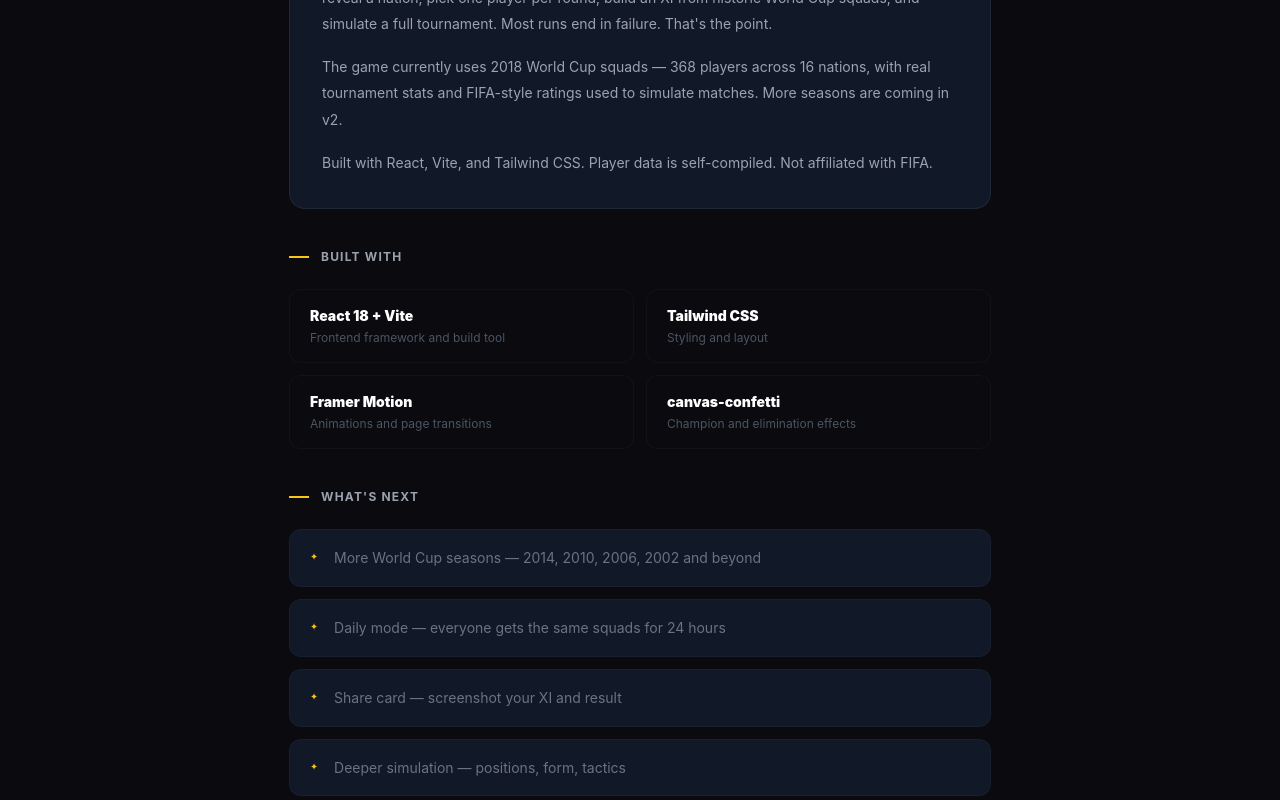
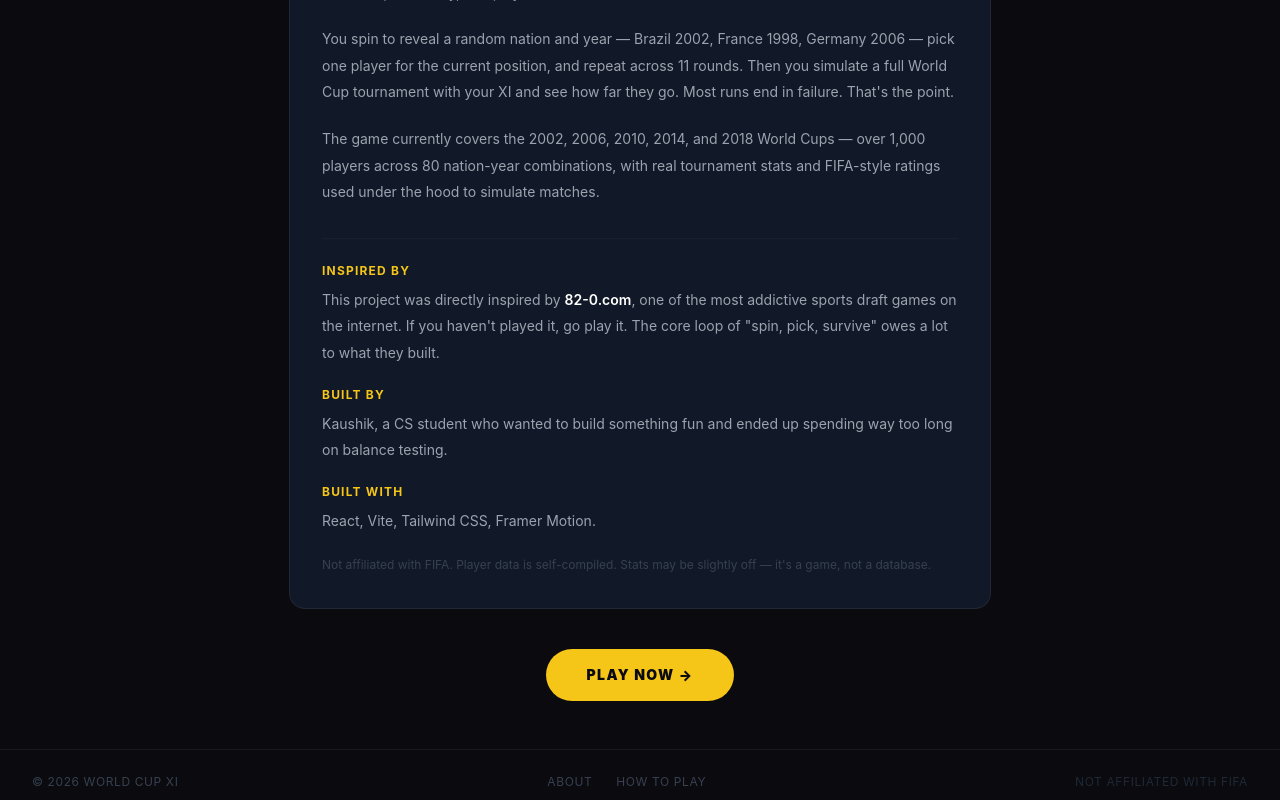
Before and after one commit to Yachamkaushik/world-cup-xi, a React (Vite) app: page /about in a window 1280 px wide. Shown: the part 380-1180 px from the top of the page. Built offline with nearby package versions, Linux system fonts and the light colour scheme.

Commit message:
added small styling and stuff

```diff
--- a/src/components/Footer.jsx
+++ b/src/components/Footer.jsx
@@ -1,4 +1,7 @@
+import { useNavigate } from 'react-router-dom'
+
 export default function Footer() {
+    const navigate = useNavigate()
     return (
         <footer className="w-full px-8 py-6 flex justify-between items-center text-xs tracking-wider"
                 style={{borderTop: '1px solid #ffffff10', color: '#374151'}}>
--- a/src/components/Navbar.jsx
+++ b/src/components/Navbar.jsx
@@ -1,10 +1,10 @@
 import { useNavigate } from 'react-router-dom'
-import { useNavigation } from "react-router-dom";
 
 export default function Navbar() {
     const navigate = useNavigate()
     return(
-        <nav className="flex justify-between items-center px-8 py-4 sticky top-0 z-50" style={{
+        <>
+        <nav className="flex justify-between items-center px-8 py-4 fixed top-0 left-0 right-0 z-50" style={{
             backgroundColor: '#0a0a0fcc',
             borderBottom: '1px solid #ffffff10',
             backdropFilter: 'blur(10px)'
@@ -23,5 +23,7 @@ export default function Navbar() {
                 </span>
             </div>
         </nav>
+        <div style={{height: '64px'}} />
+        </>
     )
 }
--- a/src/pages/About.jsx
+++ b/src/pages/About.jsx
@@ -24,58 +24,38 @@ export default function About() {
 
                 {/* about text */}
                 <div className="w-full mb-10 rounded-2xl p-8" style={{backgroundColor: '#111827', border: '1px solid #ffffff10'}}>
-                    <p className="text-sm mb-4" style={{color: '#9ca3af', lineHeight: 1.9}}>
-                        World Cup XI is a browser-based football draft game built for fun. The idea is simple — spin to reveal a nation, pick one player per round, build an XI from historic World Cup squads, and simulate a full tournament. Most runs end in failure. That's the point.
+                    <p className="text-sm mb-5" style={{color: '#9ca3af', lineHeight: 1.9}}>
+                        World Cup XI started as a simple question: what if you could build your dream squad from any World Cup in history, one player at a time?
                     </p>
-                    <p className="text-sm mb-4" style={{color: '#9ca3af', lineHeight: 1.9}}>
-                        The game currently uses 2018 World Cup squads — 368 players across 16 nations, with real tournament stats and FIFA-style ratings used to simulate matches. More seasons are coming in v2.
+                    <p className="text-sm mb-5" style={{color: '#9ca3af', lineHeight: 1.9}}>
+                        You spin to reveal a random nation and year — Brazil 2002, France 1998, Germany 2006 — pick one player for the current position, and repeat across 11 rounds. Then you simulate a full World Cup tournament with your XI and see how far they go. Most runs end in failure. That's the point.
                     </p>
-                    <p className="text-sm" style={{color: '#9ca3af', lineHeight: 1.9}}>
-                        Built with React, Vite, and Tailwind CSS. Player data is self-compiled. Not affiliated with FIFA.
+                    <p className="text-sm mb-8" style={{color: '#9ca3af', lineHeight: 1.9}}>
+                        The game currently covers the 2002, 2006, 2010, 2014, and 2018 World Cups — over 1,000 players across 80 nation-year combinations, with real tournament stats and FIFA-style ratings used under the hood to simulate matches.
                     </p>
-                </div>
 
-                {/* stack */}
-                <div className="w-full mb-10">
-                    <div className="flex items-center gap-3 mb-6">
-                        <div style={{height: '2px', width: '20px', backgroundColor: '#F5C518'}} />
-                        <p className="text-xs tracking-widest font-bold" style={{color: '#9ca3af'}}>BUILT WITH</p>
-                    </div>
-                    <div className="grid grid-cols-2 gap-3">
-                        {[
-                            { name: 'React 18 + Vite', desc: 'Frontend framework and build tool' },
-                            { name: 'Tailwind CSS', desc: 'Styling and layout' },
-                            { name: 'Framer Motion', desc: 'Animations and page transitions' },
-                            { name: 'canvas-confetti', desc: 'Champion and elimination effects' },
-                        ].map(({ name, desc }) => (
-                            <div key={name} className="px-5 py-4 rounded-xl" style={{backgroundColor: '#0a0a0f', border: '1px solid #ffffff08'}}>
-                                <p className="font-black text-sm text-white mb-1">{name}</p>
-                                <p className="text-xs" style={{color: '#4b5563'}}>{desc}</p>
-                            </div>
-                        ))}
-                    </div>
-                </div>
-
-                {/* v2 teaser */}
-                <div className="w-full mb-10">
-                    <div className="flex items-center gap-3 mb-6">
-                        <div style={{height: '2px', width: '20px', backgroundColor: '#F5C518'}} />
-                        <p className="text-xs tracking-widest font-bold" style={{color: '#9ca3af'}}>WHAT'S NEXT</p>
-                    </div>
-                    <div className="flex flex-col gap-3">
-                        {[
-                            'More World Cup seasons — 2014, 2010, 2006, 2002 and beyond',
-                            'Daily mode — everyone gets the same squads for 24 hours',
-                            'Share card — screenshot your XI and result',
-                            'Deeper simulation — positions, form, tactics',
-                        ].map((item, i) => (
-                            <div key={i} className="flex items-start gap-4 px-5 py-4 rounded-xl" style={{
-                                backgroundColor: '#111827', border: '1px solid #ffffff08'
-                            }}>
-                                <span style={{color: '#F5C518', fontSize: '0.6rem', marginTop: '4px'}}>✦</span>
-                                <p className="text-sm" style={{color: '#6b7280', lineHeight: 1.7}}>{item}</p>
-                            </div>
-                        ))}
+                    <div className="flex flex-col gap-5" style={{borderTop: '1px solid #ffffff08', paddingTop: '1.5rem'}}>
+                        <div>
+                            <p className="text-xs font-bold tracking-widest mb-2" style={{color: '#F5C518'}}>INSPIRED BY</p>
+                            <p className="text-sm" style={{color: '#9ca3af', lineHeight: 1.9}}>
+                                This project was directly inspired by <span style={{color: 'white', fontWeight: 600}}>82-0.com</span>, one of the most addictive sports draft games on the internet. If you haven't played it, go play it. The core loop of "spin, pick, survive" owes a lot to what they built.
+                            </p>
+                        </div>
+                        <div>
+                            <p className="text-xs font-bold tracking-widest mb-2" style={{color: '#F5C518'}}>BUILT BY</p>
+                            <p className="text-sm" style={{color: '#9ca3af', lineHeight: 1.9}}>
+                                Kaushik, a CS student who wanted to build something fun and ended up spending way too long on balance testing.
+                            </p>
+                        </div>
+                        <div>
+                            <p className="text-xs font-bold tracking-widest mb-2" style={{color: '#F5C518'}}>BUILT WITH</p>
+                            <p className="text-sm" style={{color: '#9ca3af', lineHeight: 1.9}}>
+                                React, Vite, Tailwind CSS, Framer Motion.
+                            </p>
+                        </div>
+                        <p className="text-xs" style={{color: '#374151', lineHeight: 1.8}}>
+                            Not affiliated with FIFA. Player data is self-compiled. Stats may be slightly off — it's a game, not a database.
+                        </p>
                     </div>
                 </div>
 
--- a/src/pages/Draft.jsx
+++ b/src/pages/Draft.jsx
@@ -5,6 +5,9 @@ import players_2002 from '../data/players_2002.json'
 import players_2006 from '../data/players_2006.json'
 import players_2010 from '../data/players_2010.json'
 import players_2014 from '../data/players_2014.json'
+
+const allPlayersData = [...playersData, ...players_2002, ...players_2006, ...players_2010, ...players_2014]
+const allCombos = [...new Set(allPlayersData.map(p => `${p.nation}_${p.wc_year}`))]
 import Navbar from "../components/Navbar";
 import Footer from "../components/Footer";
 import { motion } from 'framer-motion'
@@ -43,20 +46,21 @@ export default function Draft() {
     const [selectedPlayers, setSelectedPlayers] = useState([])
     const [usedCombos, setUsedCombos] = useState([])
     const [currentYear, setCurrentYear] = useState(null)
-    const mode = location.state.mode
     const [positions, setPositions] = useState(['GK', 'DEF', 'DEF', 'DEF', 'DEF', 'MID', 'MID', 'MID', 'FWD', 'FWD', 'FWD'])
     const [currentSquad, setCurrentSquad] = useState([])
     const [currentNation, setCurrentNation] = useState(null)
     const [isSpinning, setIsSpinning] = useState(false)
     const [skipUsed, setSkipUsed] = useState(false)
 
-    const allPlayersData = [...playersData, ...players_2002, ...players_2006, ...players_2010, ...players_2014]
-    const allCombos = [...new Set(allPlayersData.map(p => `${p.nation}_${p.wc_year}`))]
+    const mode = location.state?.mode
 
     useEffect(() => {
+        if (!mode) { navigate('/'); return }
         const shuffled = [...positions].sort(() => Math.random() - 0.5)
         setPositions(shuffled)
     }, [])
+
+    if (!mode) return null
 
     const currentPosition = positions[round]
     const broadPosition = currentPosition
@@ -67,27 +71,44 @@ export default function Draft() {
         setCurrentSquad([])
         setCurrentNation(null)
         setIsSpinning(true)
+
+        const currentUsed = [...usedCombos]
+
         setTimeout(() => {
-            const available = allCombos.filter(c => !usedCombos.includes(c))
-            const picked = available[Math.floor(Math.random() * available.length)]
-            const [nation, year] = picked.split('_')
-            const squad = allPlayersData.filter(p => p.nation === nation && p.wc_year === parseInt(year))
+            const bigNations = ['Brazil', 'Germany', 'France', 'Argentina', 'Spain', 'Portugal', 'Italy', 'Netherlands', 'England', 'Belgium']
+            const allNations = [...new Set(allPlayersData.map(p => p.nation))]
+
+            const weightedNations = allNations.flatMap(n =>
+                bigNations.includes(n) ? [n, n] : [n]
+            )
+
+            const availableWeighted = weightedNations.filter(nation => {
+                const nationCombos = allCombos.filter(c => c.startsWith(`${nation}_`))
+                return nationCombos.some(c => !currentUsed.includes(c))
+            })
+
+            const nation = availableWeighted[Math.floor(Math.random() * availableWeighted.length)]
+
+            const nationCombos = allCombos.filter(c => c.startsWith(`${nation}_`) && !currentUsed.includes(c))
+            const picked = nationCombos[Math.floor(Math.random() * nationCombos.length)]
+            const year = parseInt(picked.split('_')[1])
+
+            const squad = allPlayersData.filter(p => p.nation === nation && p.wc_year === year)
             setCurrentNation(nation)
-            setCurrentYear(parseInt(year))
+            setCurrentYear(year)
             setCurrentSquad(squad)
-            setUsedCombos(prev => [...prev, picked])
+            setUsedCombos([...currentUsed, picked])
             setIsSpinning(false)
         }, 600)
     }
-
     return (
-        <div className="min-h-screen w-full overflow-x-hidden text-white" style={{ backgroundColor: '#0a0a0f' }}>
+        <div className="h-screen w-full overflow-hidden text-white flex flex-col" style={{ backgroundColor: '#0a0a0f' }}>
             <Navbar />
 
-            <div className="px-8 py-8" style={{maxWidth: '1400px', margin: '0 auto'}}>
+            <div className="px-8 py-6 flex flex-col flex-1 overflow-hidden" style={{maxWidth: '1400px', margin: '0 auto', width: '100%'}}>
 
                 {/* top bar */}
-                <div className="flex justify-between items-start mb-8">
+                <div className="flex justify-between items-start mb-4 shrink-0">
                     <div>
                         <div className="flex items-center gap-3 mb-2">
                             <div style={{height: '2px', width: '20px', backgroundColor: '#F5C518'}} />
@@ -133,10 +154,10 @@ export default function Draft() {
                 </div>
 
                 {/* main content */}
-                <div className="flex gap-6" style={{minHeight: '450px'}}>
+                <div className="flex gap-6 flex-1 overflow-hidden" style={{minHeight: 0}}>
 
                     {/* left — the pot */}
-                    <div className="flex flex-col items-center justify-center rounded-2xl p-8" style={{
+                    <div className="flex flex-col items-center justify-center rounded-2xl p-8 overflow-y-auto" style={{
                         backgroundColor: '#111827',
                         border: '1px solid #ffffff10',
                         minWidth: '260px',
@@ -190,7 +211,7 @@ export default function Draft() {
                     </div>
 
                     {/* right — player cards */}
-                    <div className="flex-1 overflow-y-auto overflow-x-visible" style={{maxHeight: '500px', paddingRight: '8px'}}>
+                    <div className="flex-1 overflow-y-auto" style={{paddingRight: '8px', paddingLeft: '4px', paddingBottom: '4px'}}>
                         {currentSquad.length === 0 ? (
                             <div className="flex items-center justify-center h-full" style={{color: '#1f2937'}}>
                                 <p className="text-sm tracking-widest">SPIN TO REVEAL SQUAD</p>
@@ -224,13 +245,13 @@ export default function Draft() {
                                             }}
                                             onMouseEnter={e => {
                                                 if (isCurrentPos) {
-                                                    e.currentTarget.style.boxShadow = `0 0 20px ${colors.text}25`
-                                                    e.currentTarget.style.transform = 'scale(1.01)'
+                                                    e.currentTarget.style.boxShadow = `0 0 25px ${colors.text}60`
+                                                    e.currentTarget.style.border = `1px solid ${colors.text}80`
                                                 }
                                             }}
                                             onMouseLeave={e => {
                                                 e.currentTarget.style.boxShadow = 'none'
-                                                e.currentTarget.style.transform = 'scale(1)'
+                                                e.currentTarget.style.border = `1px solid ${isCurrentPos ? colors.text + '40' : '#ffffff08'}`
                                             }}>
                                             <div className="flex justify-between items-start mb-2">
                                                 <span className="text-xs font-bold px-2 py-1 rounded-full" style={{
@@ -259,7 +280,7 @@ export default function Draft() {
                 </div>
 
                 {/* bottom — position slots */}
-                <div className="mt-8">
+                <div className="mt-4 shrink-0">
                     <div className="flex justify-between items-center mb-3">
                         <p className="text-xs tracking-widest" style={{color: '#4b5563'}}>YOUR XI · {selectedPlayers.length} / 11</p>
                         <p className="text-xs tracking-widest" style={{color: '#4b5563'}}>{11 - round} ROUNDS REMAINING</p>
@@ -283,7 +304,7 @@ export default function Draft() {
                                     ) : (
                                         <p className="font-black" style={{color: '#1f2937', fontSize: '0.8rem'}}>?</p>
                                     )}
-                                    <p className="mt-1" style={{color: '#374151', fontSize: '0.55rem'}}>0{i + 1}</p>
+                                    <p className="mt-1" style={{color: '#374151', fontSize: '0.55rem'}}>{String(i + 1).padStart(2, '0')}</p>
                                 </div>
                             )
                         })}
--- a/src/pages/Result.jsx
+++ b/src/pages/Result.jsx
@@ -9,11 +9,13 @@ import { nationFlags } from '../utils/flags'
 export default function Result() {
     const location = useLocation()
     const navigate = useNavigate()
+    const [currentMatch, setCurrentMatch] = useState(0)
+    const [phase, setPhase] = useState('group')
+
+    if (!location.state?.results) { navigate('/'); return null }
     const results = location.state.results
     const selectedPlayers = location.state.selectedPlayers
     const mode = location.state.mode
-    const [currentMatch, setCurrentMatch] = useState(0)
-    const [phase, setPhase] = useState('group')
     const roundNames = ['Round of 32', 'Round of 16', 'Quarter Final', 'Semi Final', 'Final']
 
     const containerVariants = {
--- a/src/pages/Simulate.jsx
+++ b/src/pages/Simulate.jsx
@@ -9,6 +9,7 @@ import players_2014 from '../data/players_2014.json'
 import {buildPositionScores, calculateEffectiveTeamRatings, calculateTeamRatings, generateOpponent, simulateMatch} from '../utils/simulate.js'
 
 const allPlayersData = [...playersData, ...players_2002, ...players_2006, ...players_2010, ...players_2014]
+
 
 const dotColors = [
     { border: '#F5C518', text: '#F5C518', glow: '#F5C51840' },
@@ -43,6 +44,7 @@ function PlayerDot({ player, colorIndex }) {
 export default function Simulate() {
     const navigate = useNavigate()
     const location = useLocation()
+    if (!location.state?.selectedPlayers) { navigate('/'); return null }
     const selectedPlayers = location.state.selectedPlayers
     const mode = location.state.mode
     const ratings = calculateTeamRatings(selectedPlayers)
--- a/src/pages/Summary.jsx
+++ b/src/pages/Summary.jsx
@@ -13,16 +13,18 @@ const waStyle = {backgroundColor: '#25d36620', color: '#25d366', border: '1px so
 
 export default function Summary(){
     const cardRef = useRef(null)
+    const hasSaved = useRef(false)
     const location = useLocation();
     const navigate = useNavigate()
-    const results = location.state.results
-    const selectedPlayers = location.state.selectedPlayers
-    const mode = location.state.mode
-    const eliminated = location.state.eliminated
-    const eliminatedAt = location.state.eliminatedAt
-    const hasSaved = useRef(false)
     const [showShareModal, setShowShareModal] = useState(false)
     const [shareImage, setShareImage] = useState(null)
+
+    const hasState = !!location.state?.results
+    const results = location.state?.results ?? []
+    const selectedPlayers = location.state?.selectedPlayers ?? []
+    const mode = location.state?.mode ?? ''
+    const eliminated = location.state?.eliminated ?? true
+    const eliminatedAt = location.state?.eliminatedAt ?? ''
 
     let leaguePoints = 0
     for(let i = 0; i < 3; i++){
@@ -57,7 +59,7 @@ export default function Summary(){
     const matchesPlayed = results.slice(0, tournamentRun.filter(t => t.status !== 'DID NOT PLAY').length)
     const fwds = selectedPlayers.filter(p => p.position === 'FWD')
     const totalGoalsScored = matchesPlayed.reduce((sum, m) => sum + m.yourGoals, 0)
-    const topScorer = fwds.length > 0 ? [...fwds].sort((a, b) => b.base_rating - a.base_rating)[0] : null
+    const topScorer = fwds.length > 0 ? [...fwds].sort((a, b) => (b.wc_stats?.goals ?? 0) - (a.wc_stats?.goals ?? 0))[0] : null
     const mvp = selectedPlayers ? [...selectedPlayers].sort((a, b) => b.base_rating - a.base_rating)[0] : null
 
     const handleShare = async () => {
@@ -79,6 +81,7 @@ export default function Summary(){
     }
 
     useEffect(() => {
+        if (!hasState) { navigate('/'); return }
         if (hasSaved.current) return
         hasSaved.current = true
 
@@ -110,6 +113,8 @@ export default function Summary(){
             return () => clearInterval(interval)
         }
     }, [])
+
+    if (!hasState) return null
 
     const tweetText = encodeURIComponent(eliminated
         ? `I got eliminated in the ${eliminatedAt} of World Cup XI. Can you do better? worldcupxi.vercel.app`
@@ -178,15 +183,16 @@ export default function Summary(){
                                 : status === 'ELIMINATED' ? '#e63946'
                                     : '#374151'
                             return (
-                                <div key={i} className="flex justify-between items-center px-6 py-4" style={{
+                                <div key={i} className="grid items-center px-6 py-4" style={{
+                                    gridTemplateColumns: '1fr 1fr 1fr',
                                     borderBottom: i < tournamentRun.length - 1 ? '1px solid #ffffff08' : 'none'
                                 }}>
                                     <div className="flex items-center gap-4">
-                                        <span className="text-xs font-bold" style={{color: '#374151'}}>0{i+1}</span>
+                                        <span className="text-xs font-bold" style={{color: '#374151'}}>{String(i+1).padStart(2,'0')}</span>
                                         <p className="font-bold text-white">{stage.toUpperCase()}</p>
                                     </div>
-                                    <p className="text-sm" style={{color: '#6b7280'}}>{detail}</p>
-                                    <p className="text-xs font-bold tracking-wider" style={{color}}>{status}</p>
+                                    <p className="text-sm text-center" style={{color: '#6b7280'}}>{detail}</p>
+                                    <p className="text-xs font-bold tracking-wider text-right" style={{color}}>{status}</p>
                                 </div>
                             )
                         })}
--- a/src/utils/Simulate.js
+++ b/src/utils/Simulate.js
@@ -5,7 +5,7 @@ function getRawScore(player) {
     if (player.position === 'GK') return ((s.save_pct ?? 0) * 0.5) + ((s.clean_sheets ?? 0) * 5) - ((s.goals_conceded ?? 0) * 2)
     if (player.position === 'FWD') return (s.goals_per90 ?? 0) * 10 + ((s.shots_on_target ?? 0) / m) * 90 + (s.assists ?? 0) * 1.5
     if (player.position === 'MID') return ((s.key_passes ?? 0) / m) * 90 * 1.5 + ((s.progressive_passes ?? 0) / m) * 90 + (s.assists ?? 0) * 2
-    if (player.position === 'DEF') return ((s.tackles ?? 0) / m) * 90 * 1.5 + ((s.interceptions ?? 0) / m) * 90 * 2 + ((s.clearances ?? 0) / m) * 90 * 0.5
+    if (player.position === 'DEF') return ((s.interceptions ?? 0) / m) * 90 * 4
     return 0
 }
 
```
Also changed, not shown: src/pages/HowToPlay.jsx (+55 -69 lines), src/pages/Profile.jsx (+5 -4 lines), src/utils/flags.js (+7 -1 lines).
